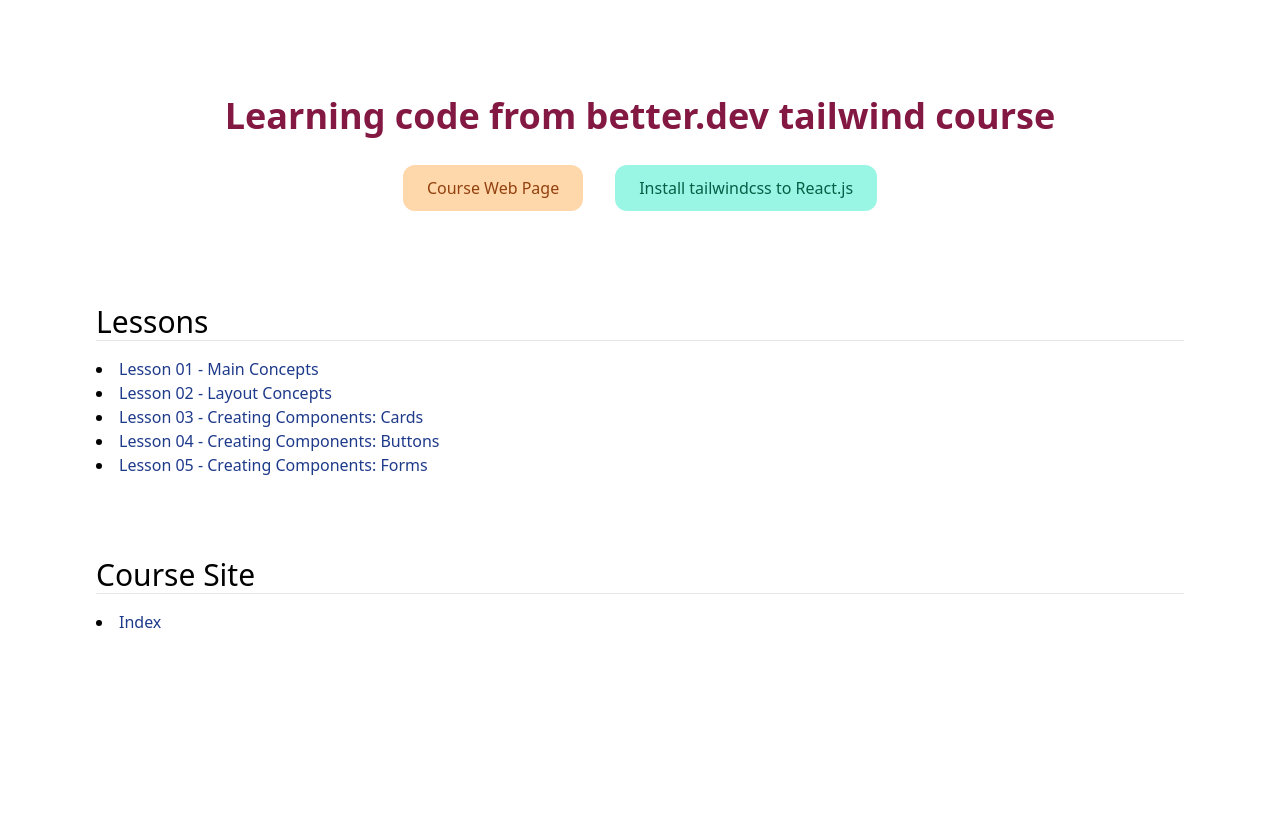
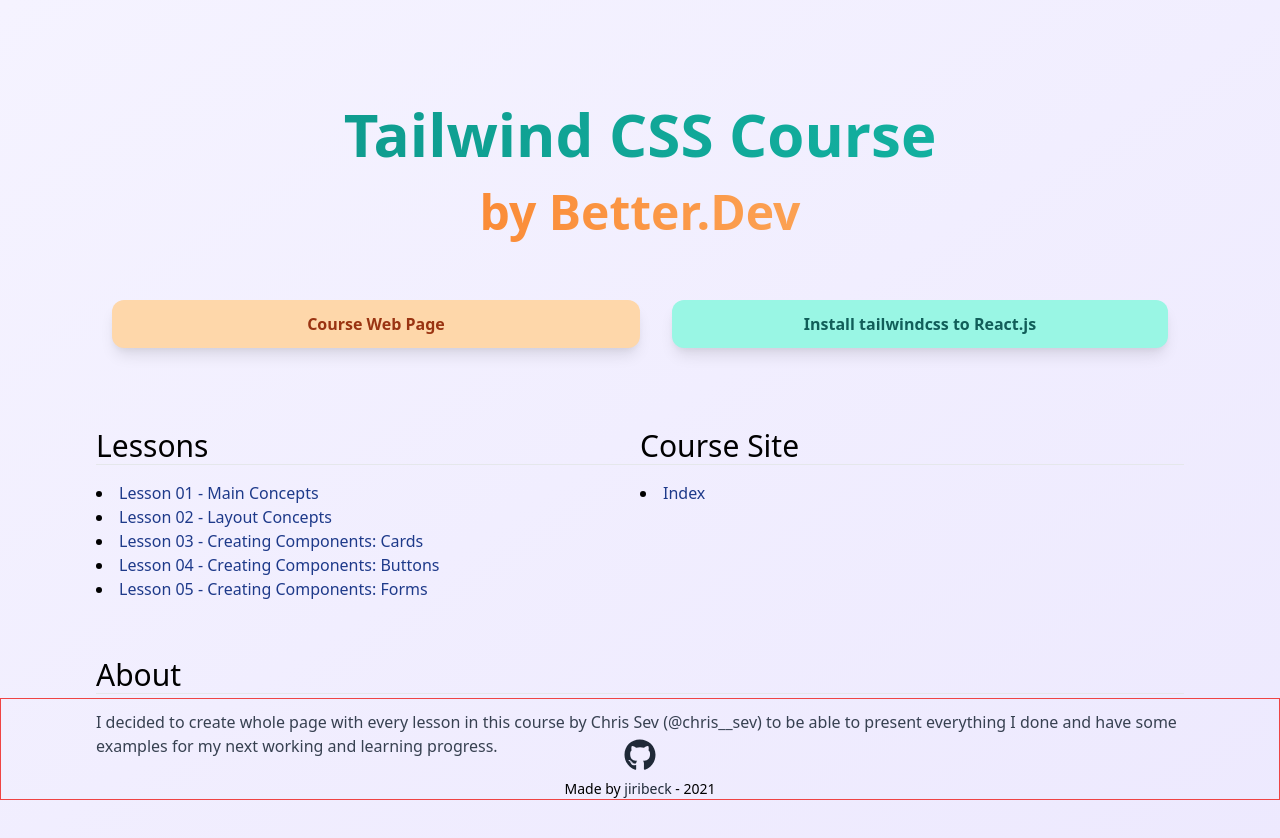
Before and after one commit to jiribeck/learning-better_dev_course, a React (Create React App) app: page / in a window 1280 px wide. Shown: the top 838 px of the page. Before the commit the page ends 800 px from the top, so only its background shows below. Built offline with nearby package versions, Linux system fonts and the light colour scheme.

Commit message:
edits main page of project

```diff
--- a/package.json
+++ b/package.json
@@ -11,6 +11,7 @@
     "dotenv": "^8.2.0",
     "react": "^17.0.1",
     "react-dom": "^17.0.1",
+    "react-icons": "^4.2.0",
     "react-router-dom": "^5.2.0",
     "react-scripts": "4.0.3",
     "web-vitals": "^1.1.0"
--- a/src/App.js
+++ b/src/App.js
@@ -12,6 +12,7 @@ import CourseIndex from './coursesite';
 function App() {
   return (
     <div className="App">
+      <div className="min-h-screen bg-gradient-to-br from-purple-50 to-purple-100">
         <BrowserRouter>
           <Switch>
             <Route path="/" component={Home} exact />
@@ -24,6 +25,7 @@ function App() {
           </Switch>
         </BrowserRouter>
       </div>
+    </div>
   );
 }
 
--- a/src/pages/Home.js
+++ b/src/pages/Home.js
@@ -1,16 +1,22 @@
 import React from 'react';
+
+import { FaGithub } from 'react-icons/fa';
 
 export default function Home() {
   return (
     <div className="Home">
       <div className="p-24">
         <div className="text-center">
-          <h1 className="text-4xl font-bold text-pink-900">
-            Learning code from better.dev tailwind course
+          <h1 className="p-2 text-4xl font-semibold text-transparent bg-gradient-to-r bg-clip-text from-teal-600 to-teal-500 lg:text-6xl xl:text-6xl">
+            Tailwind CSS Course
           </h1>
-          <p className="p-10">
+          <h2 className="p-4 text-3xl font-semibold text-transparent bg-gradient-to-r bg-clip-text from-orange-500 to-orange-300 lg:text-4xl xl:text-5xl">
+            by Better.Dev
+          </h2>
+
+          <div className="grid pt-8 m-4 space-y-4 lg:space-x-8 lg:space-y-0 lg:grid-cols-2">
             <a
-              className="px-6 py-3 mr-4 text-yellow-800 bg-orange-200 rounded-xl"
+              className="px-6 py-3 font-bold text-orange-800 duration-200 transform bg-orange-200 shadow-lg hover:text-orange-100 hover:bg-orange-800 rounded-xl hover:shadow-xl"
               href="https://learn.better.dev/courses/beginner-tailwind/"
               target="_blank"
               rel="noreferrer"
@@ -18,21 +24,22 @@ export default function Home() {
               Course Web Page
             </a>
             <a
-              className="px-6 py-3 ml-4 text-green-800 bg-teal-200 rounded-xl"
+              className="px-6 py-3 font-bold text-teal-800 duration-200 transform bg-teal-200 shadow-lg hover:text-teal-100 hover:bg-teal-800 rounded-xl hover:shadow-xl"
               href="https://tailwindcss.com/docs/guides/create-react-app"
               target="_blank"
               rel="noreferrer"
             >
               Install tailwindcss to React.js
             </a>
-          </p>
           </div>
-
-        <div className="pt-16 lessons">
+        </div>
+        <div className="grid lg:grid-cols-2">
+          <div className="pt-16">
+            <div className="lessons">
               <h2 className="text-3xl font-thin">Lessons</h2>
               <hr />
 
-          <ul className="py-4 list-disc list-inside">
+              <ul className="py-4 text-sm list-disc list-inside md:text-base">
                 <li>
                   <a
                     className="text-blue-900 duration-300 hover:text-blue-400 transform-color"
@@ -75,7 +82,9 @@ export default function Home() {
                 </li>
               </ul>
             </div>
-        <div className="pt-16 lessons">
+          </div>
+          <div className="pt-16">
+            <div className="coursesite ">
               <h2 className="text-3xl font-thin">Course Site</h2>
               <hr />
               <ul className="py-4 list-disc list-inside">
@@ -91,5 +100,41 @@ export default function Home() {
             </div>
           </div>
         </div>
+        <div className="mt-10 about">
+          <h2 className="text-3xl font-thin">About</h2>
+          <hr />
+          <div className="mt-4 text-gray-700">
+            <div>
+              <p>
+                I decided to create whole page with every lesson in this course
+                by Chris Sev (@chris__sev) to be able to present everything I
+                done and have some examples for my next working and learning
+                progress.
+              </p>
+            </div>
+          </div>
+        </div>
+        <div className="bottom-0 left-0 w-full border border-red-500 lg:absolute footer">
+          <div className="flex justify-center mt-10 text-gray-800 hover:text-teal-600">
+            <a href="https://github.com/jiribeck/learning-better_dev_course">
+              <FaGithub size="2rem" />
+            </a>
+          </div>
+          <div className="mt-2 text-sm text-center ">
+            Made by{' '}
+            <a
+              className="text-gray-800 hover:text-teal-600"
+              href="https://jiribeck.com"
+              alt="jiribeck"
+              target="_blank"
+              rel="noreferrer"
+            >
+              jiribeck
+            </a>{' '}
+            - 2021
+          </div>
+        </div>
+      </div>
+    </div>
   );
 }
```
Also changed, not shown: 1 other file (tests, documents, lock files or other folders). Lines whose indentation alone changed are shown as unchanged.
